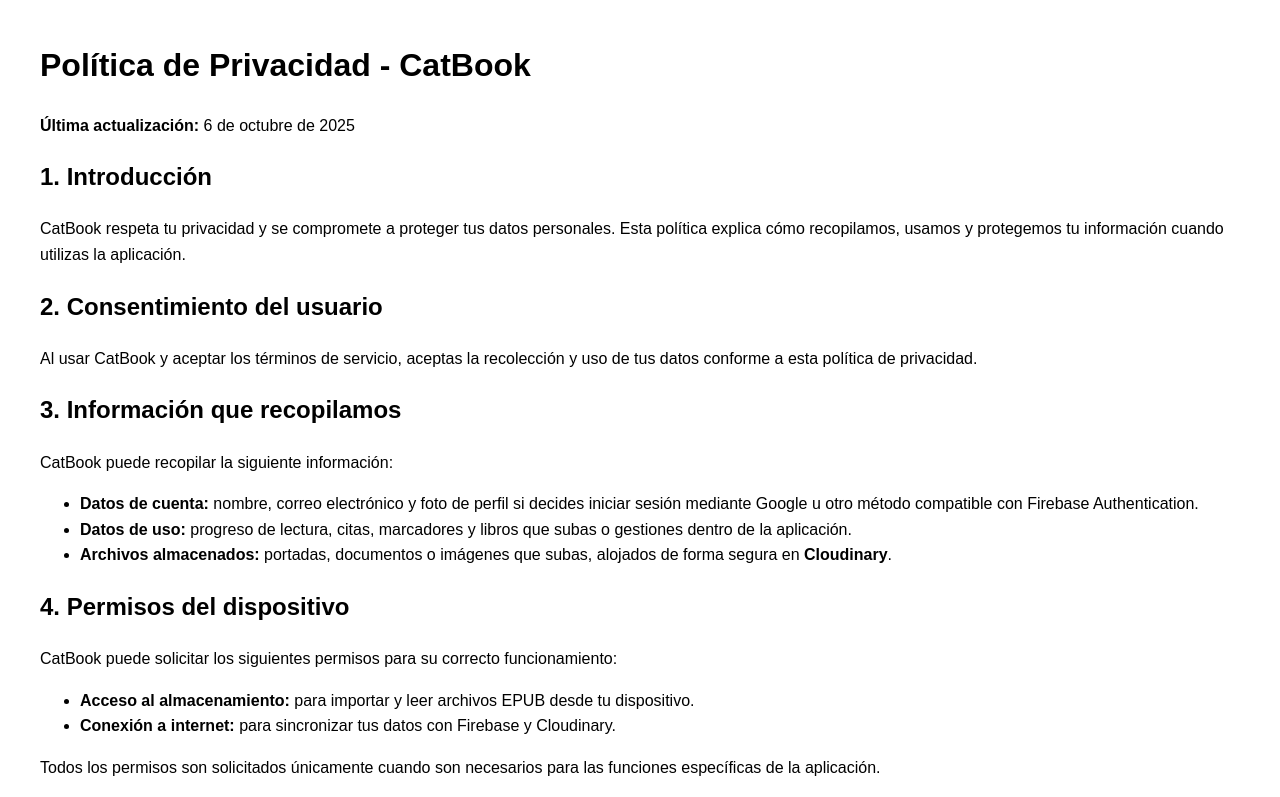
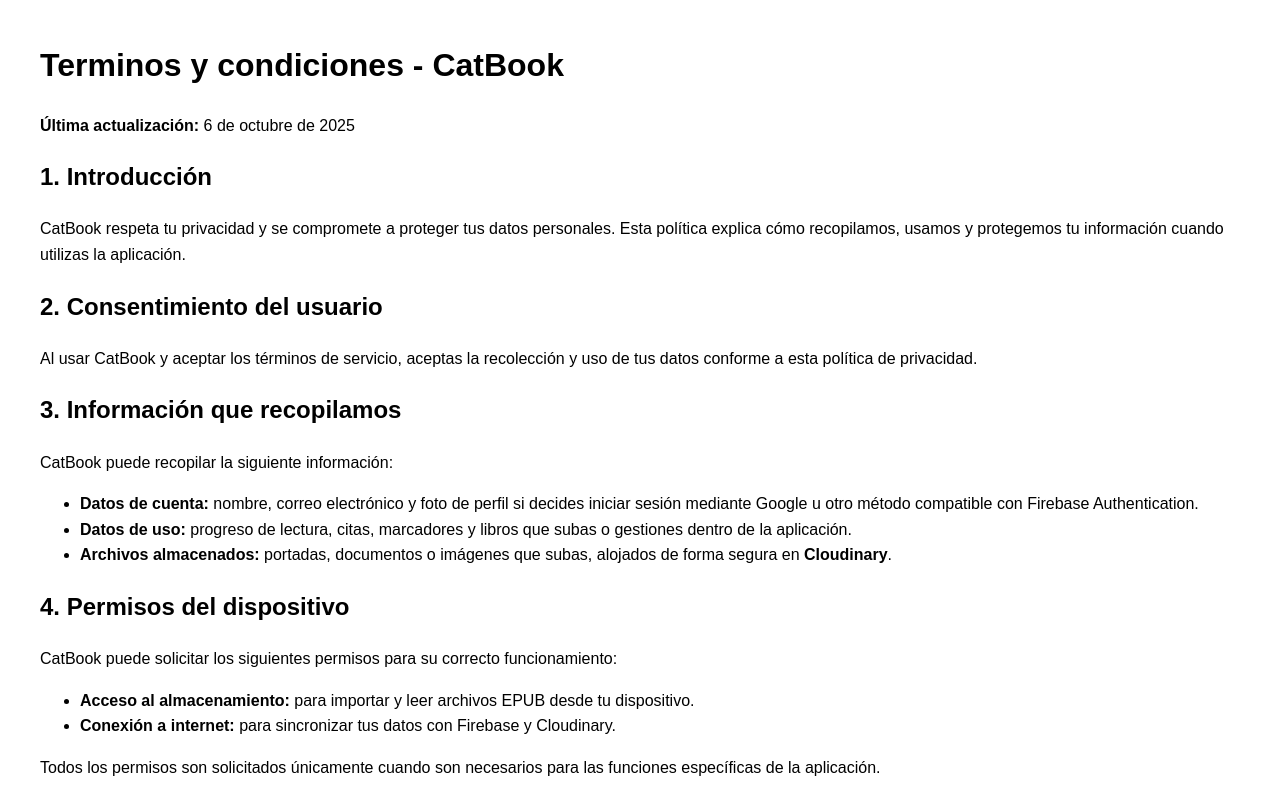
Before and after one commit to Elpelon2/CatBook, a plain HTML site: page Terminos.html in a window 1280 px wide. Shown: the top 797 px of the page. Drawn offline with Linux system fonts and the light colour scheme.

Commit message:
Update Terminos.html

```diff
--- a/Terminos.html
+++ b/Terminos.html
@@ -3,10 +3,10 @@
 <head>
   <meta charset="UTF-8">
   <meta name="viewport" content="width=device-width, initial-scale=1.0">
-  <title>Política de Privacidad - CatBook</title>
+  <title>Terminos y condiciones - CatBook</title>
 </head>
 <body style="font-family: Arial, sans-serif; margin: 40px; line-height: 1.6;">
-  <h1>Política de Privacidad - CatBook</h1>
+  <h1>Terminos y condiciones - CatBook</h1>
   <p><strong>Última actualización:</strong> 6 de octubre de 2025</p>
 
   <h2>1. Introducción</h2>
```
